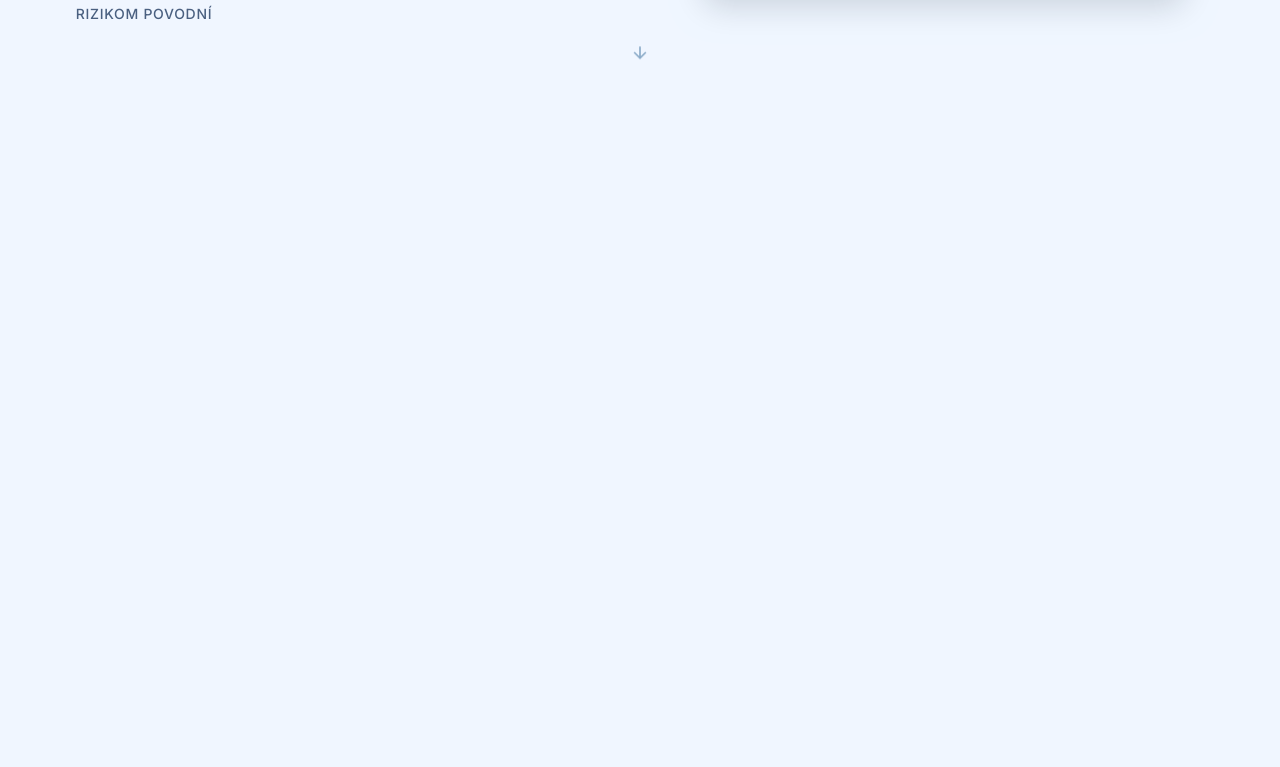
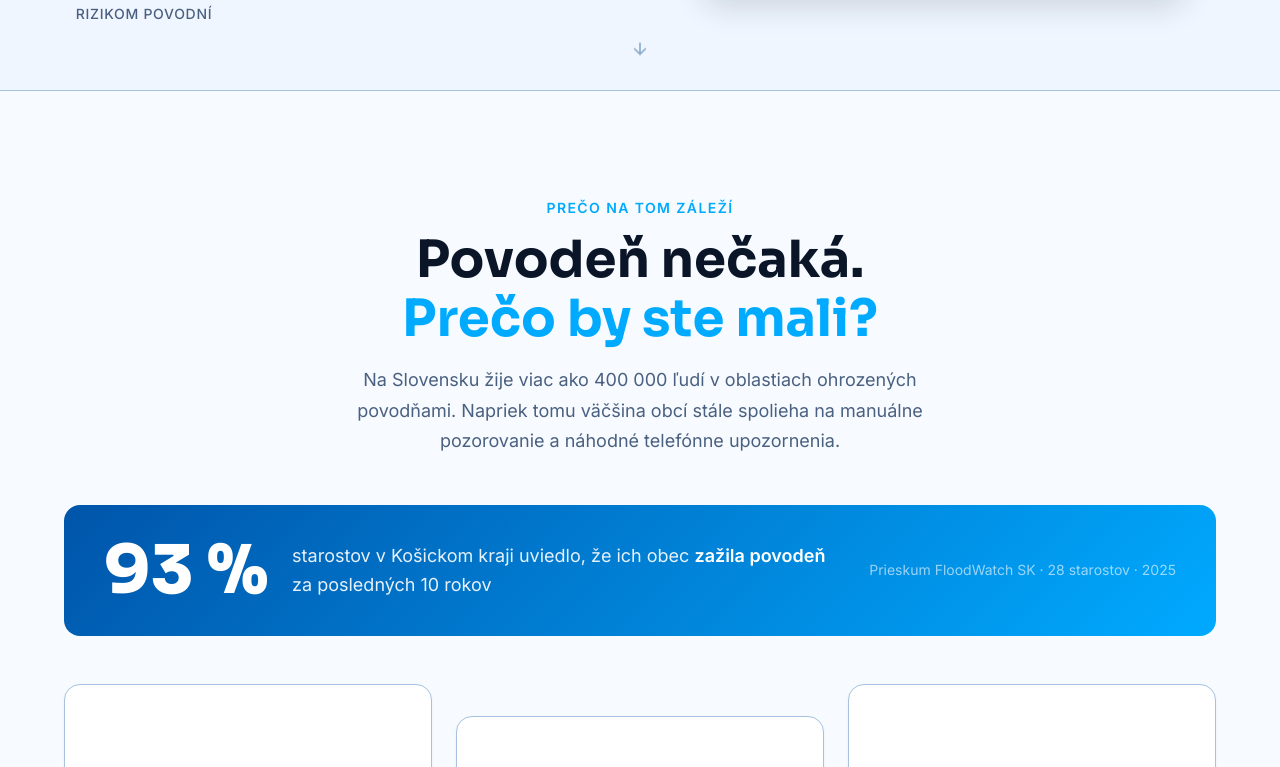
Before and after one commit to ShouTyM/FloodWatchSK_Landing, an Angular app: page / in a window 1280 px wide. Shown: the part 733-1500 px from the top of the page. Before the commit the page ends 823 px from the top, so only its background shows below. Built offline with nearby package versions, Linux system fonts and the light colour scheme.

Commit message:
feat: register Problem component in app root

```diff
--- a/src/app/app.html
+++ b/src/app/app.html
@@ -1,4 +1,5 @@
 <app-navbar />
 <main>
   <app-hero />
+  <app-problem />
 </main>
--- a/src/app/app.ts
+++ b/src/app/app.ts
@@ -2,10 +2,11 @@ import { Component } from '@angular/core';
 import { RouterOutlet } from '@angular/router';
 import { Navbar } from './layout/navbar/navbar';
 import { Hero } from './sections/hero/hero';
+import { Problem } from './sections/problem/problem';
 
 @Component({
   selector: 'app-root',
-  imports: [RouterOutlet, Navbar, Hero],
+  imports: [RouterOutlet, Navbar, Hero, Problem],
   templateUrl: './app.html',
   styleUrl: './app.scss'
 })
```
